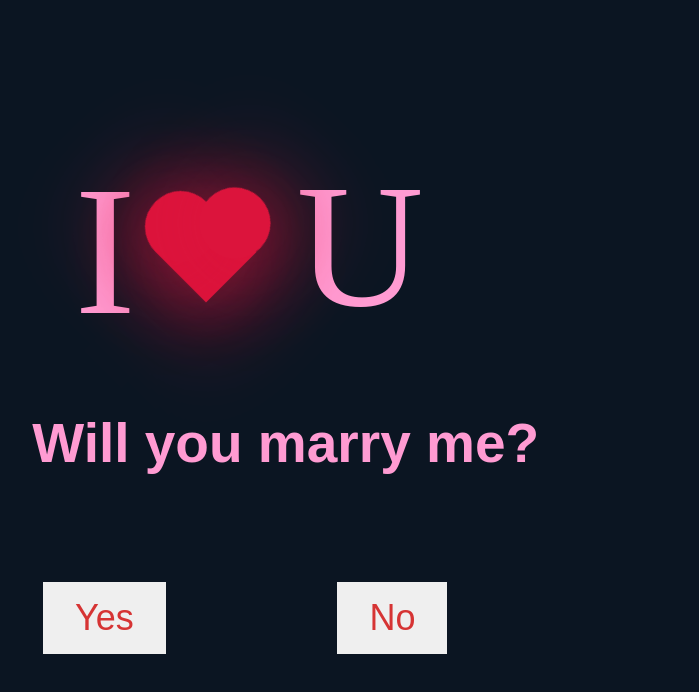
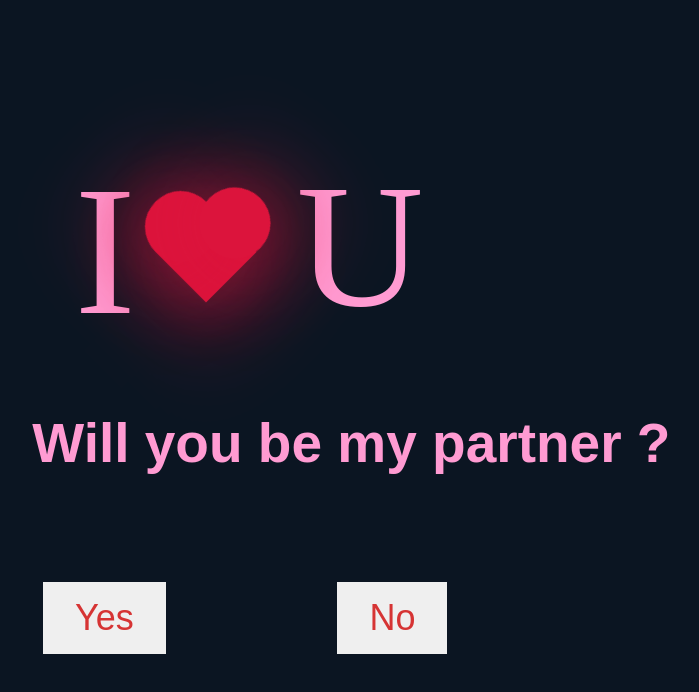
Before and after one commit to Deyvg/abc, a plain HTML site: page index.html in a window 1280 px wide. Shown: the whole page, without its empty margins (469-1168 px from the left). Drawn offline with Linux system fonts and the light colour scheme.

Commit message:
Update index.html

```diff
--- a/index.html
+++ b/index.html
@@ -12,7 +12,7 @@
     </div>
     <div class="center-right">I</div>
     <div class="center-left">U</div>
-    <h1 class="h">Will you marry me?</h1>
+    <h1 class="h">Will you be my partner ?</h1>
     <button onclick="vibrate()">Yes</button>
     <button class="button1">No</button>
     <div class="container">
```
